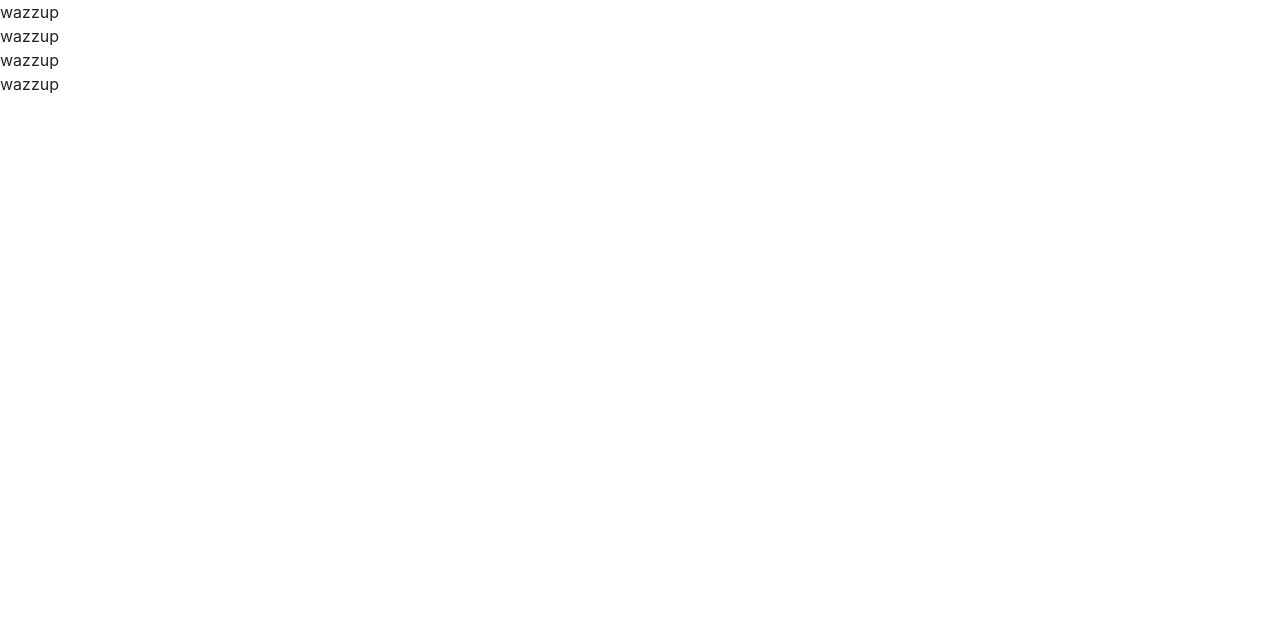
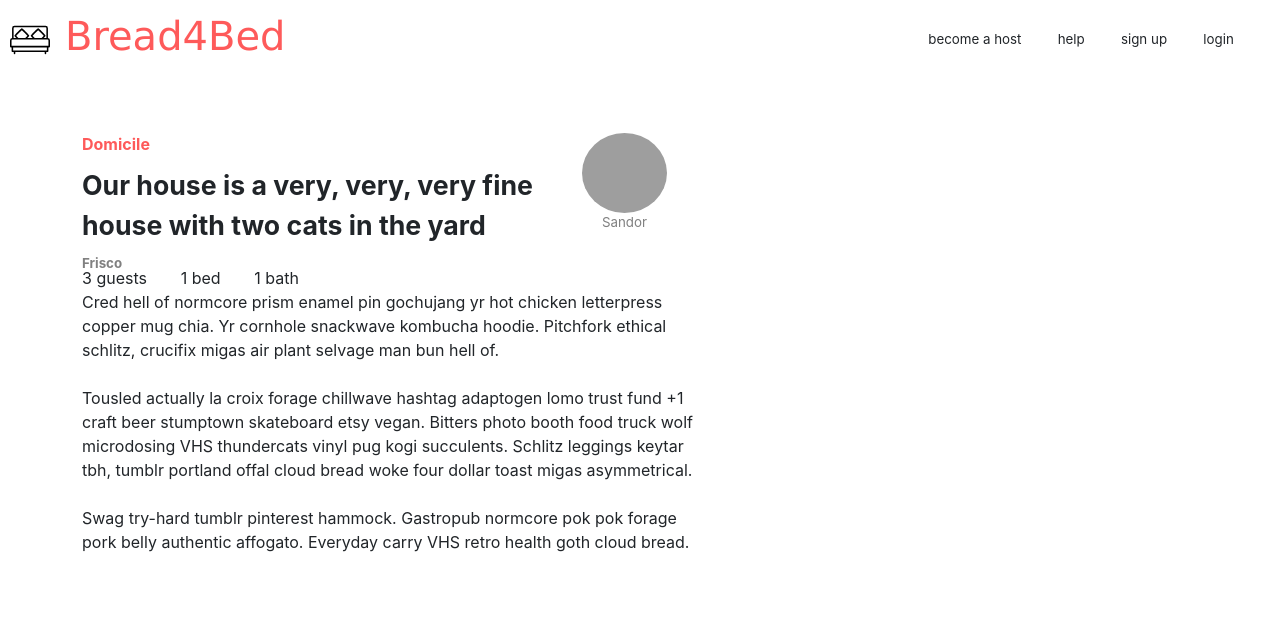
Before and after one commit to CodeConcierge/amenities-proxy-server, a website: page public/index.html in a window 1280 px wide. Drawn offline with nearby package versions, Linux system fonts and the light colour scheme; grey boxes are pictures that could not be loaded.

Commit message:
Add new css to align all components

```diff
--- a/public/index.html
+++ b/public/index.html
@@ -1,30 +1,67 @@
-<!DOCTYPE html>
 <html>
-<head>
-<title>proxy server</title>
-<link rel="stylesheet" href="https://use.fontawesome.com/releases/v5.0.8/css/all.css" integrity="sha384-3AB7yXWz4OeoZcPbieVW64vVXEwADiYyAEhwilzWsLw+9FgqpyjjStpPnpBO8o8S" crossorigin="anonymous">
-<link href="https://stackpath.bootstrapcdn.com/bootstrap/4.3.0/css/bootstrap.min.css" rel="stylesheet" integrity="sha384-PDle/QlgIONtM1aqA2Qemk5gPOE7wFq8+Em+G/hmo5Iq0CCmYZLv3fVRDJ4MMwEA" crossorigin="anonymous">
-<script src="https://unpkg.com/react@16/umd/react.development.js"></script>
-<script src="https://unpkg.com/react-dom@16/umd/react-dom.development.js"></script>
-<script src="https://unpkg.com/styled-components/dist/styled-components.min.js"></script>
-
-</head>
-<body>
-    <div id='root'>wazzup</div>
-    <div id='booking'>wazzup</div>
-    <div id='amenities'>wazzup</div>
-    <div id='reviews'>wazzup</div>
-
-    <!-- <script type='text/javascript' src='http://localhost:3001/bundle.js'></script>
-    <script type='text/javascript' src='http://localhost:3002/bundle.js'></script> -->
-    <!-- <script type='text/javascript' src='http://localhost:3003/amenities.js'></script> -->
-    <!-- <script type='text/javascript' src='http://localhost:3004/bundle.js'></script> -->
-
-    <script type='text/javascript' src='http://ec2-3-84-131-113.compute-1.amazonaws.com/bundle.js'></script>
-    <script type='text/javascript' src='http://ec2-18-191-62-37.us-east-2.compute.amazonaws.com/bundle.js'></script>
-    <script type='text/javascript' src='http://ec2-3-91-230-2.compute-1.amazonaws.com/bundle.js'></script>
-    <script type='text/javascript' src='http://ec2-3-81-120-250.compute-1.amazonaws.com/bundle.js'></script>
-
-</body>
-
+  <head>
+   <title>Bread4Bed</title>
+  </head>
+  <body style="margin:0;">
+    <script src="https://unpkg.com/react@16/umd/react.production.min.js"></script>
+    <script src="https://unpkg.com/react-dom@16/umd/react-dom.production.min.js"></script>
+      <script src="https://unpkg.com/styled-components/dist/styled-components.min.js"></script>
+      <link rel="stylesheet" href="https://use.fontawesome.com/releases/v5.0.8/css/all.css" integrity="sha384-3AB7yXWz4OeoZcPbieVW64vVXEwADiYyAEhwilzWsLw+9FgqpyjjStpPnpBO8o8S" crossorigin="anonymous">
+      <link href="https://stackpath.bootstrapcdn.com/bootstrap/4.3.0/css/bootstrap.min.css" rel="stylesheet" integrity="sha384-PDle/QlgIONtM1aqA2Qemk5gPOE7wFq8+Em+G/hmo5Iq0CCmYZLv3fVRDJ4MMwEA" crossorigin="anonymous">
+      <!-- This is the mock header html -->
+      <div style="height: 10%; display: flex; flex-direction: row; padding: 10px;">
+        <div style="display:flex;flex-direction:row;align-items:center;width:70%;">
+          <svg xmlns="http://www.w3.org/2000/svg" viewBox="0 0 388.82 388.82" style="height:40px;">
+            <path d="M368.75 175.92V80.1a23.84 23.84 0 0 0-23.81-23.82H43.88A23.84 23.84 0 0 0 20.07 80.1v95.83A23.67 23.67 0 0 0 0 199.3v59.32a7.5 7.5 0 0 0 7.5 7.5h8.04v37a7.5 7.5 0 0 0 7.5 7.5h13.53v14.44a7.5 7.5 0 0 0 15 0V310.6h285.68v14.44a7.5 7.5 0 1 0 15 0V310.6h13.54a7.5 7.5 0 0 0 7.5-7.5v-37h8.03a7.5 7.5 0 0 0 7.5-7.5v-59.32a23.67 23.67 0 0 0-20.07-23.37zM35.06 80.1a8.83 8.83 0 0 1 8.82-8.82h301.06a8.83 8.83 0 0 1 8.81 8.82v95.56h-26.33a733.89 733.89 0 0 0 16.09-17.92 7.5 7.5 0 0 0 0-9.84c-21.7-24.94-39.87-43.1-64.8-64.8a7.5 7.5 0 0 0-9.85 0c-24.93 21.7-43.1 39.86-64.8 64.8a7.5 7.5 0 0 0 0 9.84 732.24 732.24 0 0 0 16.1 17.92h-51.5a733.87 733.87 0 0 0 16.09-17.92 7.5 7.5 0 0 0 0-9.84c-21.7-24.94-39.87-43.1-64.8-64.8a7.5 7.5 0 0 0-9.85 0c-24.93 21.7-43.1 39.86-64.8 64.8a7.5 7.5 0 0 0 0 9.84 735.95 735.95 0 0 0 16.1 17.92H35.06V80.1zm205.8 95.56a642.29 642.29 0 0 1-21.16-22.84 585.55 585.55 0 0 1 54.09-54.08 585.57 585.57 0 0 1 54.08 54.08 641.35 641.35 0 0 1-21.15 22.84h-65.87zm-158.77 0a643.15 643.15 0 0 1-21.15-22.84 585.69 585.69 0 0 1 54.09-54.08 585.69 585.69 0 0 1 54.08 54.08 641.28 641.28 0 0 1-21.15 22.84H82.1zm276.2 119.96H30.54v-29.5h327.75v29.5zm15.53-44.5H15v-51.82a8.65 8.65 0 0 1 8.64-8.64h341.54a8.65 8.65 0 0 1 8.64 8.64v51.82z"/>
+          </svg>
+          <h1 style="font-family:verdana, arial, sans-serif;margin-left:15px;color:#FE5A5A">Bread4Bed</h1>
+        </div>
+        <div style="display:flex;flex-direction:row;align-items:center;justify-content: space-evenly;width:30%;font-size:10pt;">
+          <div onclick="location.href='https://www.youtube.com/watch?v=7ohbr90cKDc';">become a host</div>
+          <div onclick="location.href='https://www.youtube.com/watch?v=7ohbr90cKDc';">help</div>
+          <div onclick="location.href='https://www.youtube.com/watch?v=7ohbr90cKDc';">sign up</div>
+          <div onclick="location.href='https://www.youtube.com/watch?v=7ohbr90cKDc';">login</div>
+        </div>
+      </div>
+      <!-- header html end -->
+      <div id="root" style=""></div>
+      <div style="display:flex;flex-direction:row;justify-content:space-between;padding:20px;">
+        <div style="display:flex;flex-direction:column;width:50%;margin-left:5%;">
+          <!-- This is the home info html -->
+          <div style="display:flex;flex-direction:row;width:100%;">
+            <div style="width:75%;display:flex;flex-direction:column;justify-content:center;">
+              <div style="font-size:12pt;font-weight:bold;color:#FE5A5A;margin-top:5%;">Domicile</div>
+              <div style="font-size:20pt;font-weight:bold;margin-top:2%;">Our house is a very, very, very fine house with two cats in the yard</div>
+              <div style="height:2%;font-size:10pt;font-weight: bold;color:grey;margin-top:2%;">Frisco</div>
+            </div>
+            <div style="width:25%;display:flex;flex-direction:column;justify-content:center;align-items:center;">
+              <img src="https://typeset-beta.imgix.net/2016/4/5/sandor-c266399a-e387-49b7-bf3e-de1bbc8bb618.jpg" style="height:80px;width:85px;border-radius:50%;"/>
+              <div style="font-size:10pt;color:grey">Sandor</div>
+            </div>
+          </div>
+          <div style="height:10%;width:35%;display:flex;flex-direction:row;justify-content:space-between;align-items:center;">
+            <div>3 guests</div>
+            <div>1 bed</div>
+            <div>1 bath</div>
+          </div>
+          <div>
+            Cred hell of normcore prism enamel pin gochujang yr hot chicken letterpress copper mug chia. Yr cornhole snackwave kombucha hoodie. Pitchfork ethical schlitz, crucifix migas air plant selvage man bun hell of.
+            <br /><br />
+            Tousled actually la croix forage chillwave hashtag adaptogen lomo trust fund +1 craft beer stumptown skateboard etsy vegan. Bitters photo booth food truck wolf microdosing VHS thundercats vinyl pug kogi succulents. Schlitz leggings keytar tbh, tumblr portland offal cloud bread woke four dollar toast migas asymmetrical.
+            <br /><br />
+            Swag try-hard tumblr pinterest hammock. Gastropub normcore pok pok forage pork belly authentic affogato. Everyday carry VHS retro health goth cloud bread.
+          </div>
+          <!-- Home info html end -->
+          <div id="amenities" style="width:100%;margin-top:5%;"></div>
+          <div id="reviews" style="width:100%;margin-top:5%;"></div>
+        </div>
+        <div style="display:flex;width:45%;justify-content:center;">
+          <div id="booking" style="right:15%;bottom:10px;margin-top:5%;"></div>
+        </div>
+      </div>
+      <script src="http://ec2-3-81-120-250.compute-1.amazonaws.com/bundle.js"></script>
+      <script src="http://ec2-3-84-131-113.compute-1.amazonaws.com/bundle.js"></script>
+      <script src="http://ec2-3-91-230-2.compute-1.amazonaws.com/bundle.js"></script>
+      <script src="http://ec2-18-191-62-37.us-east-2.compute.amazonaws.com/bundle.js"></script>
+  </body>
 </html>
```
